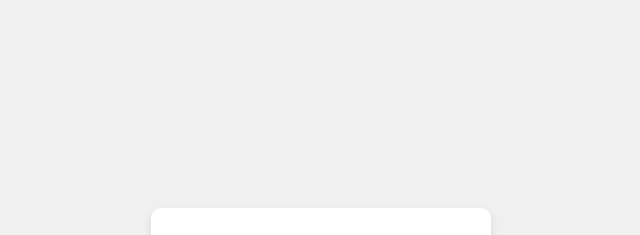
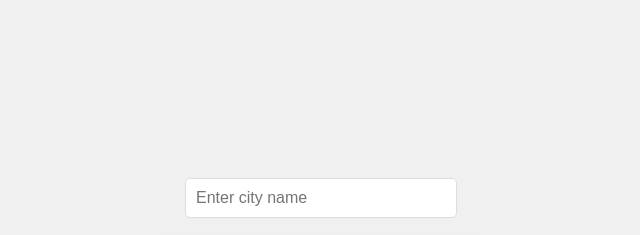
Before and after one commit to victorialarsen/getweather, a plain HTML site: page card.html in a window 1280 px wide. Shown: the part 13-248 px from the top of the page, without its empty margins (319-959 px from the left). Drawn offline with Linux system fonts and the light colour scheme.

Commit message:
position finally fixed

```diff
--- a/card.html
+++ b/card.html
@@ -11,6 +11,7 @@
             display: flex;
             justify-content: center;
             align-items: center;
+            flex-direction: column;
             height: 100vh;
             margin: 0;
         }
@@ -18,7 +19,6 @@
         .search-container {
             margin-bottom: 20px;
             text-align: center;
-            position: absolute;
         }
 
         .search-container input {
```
